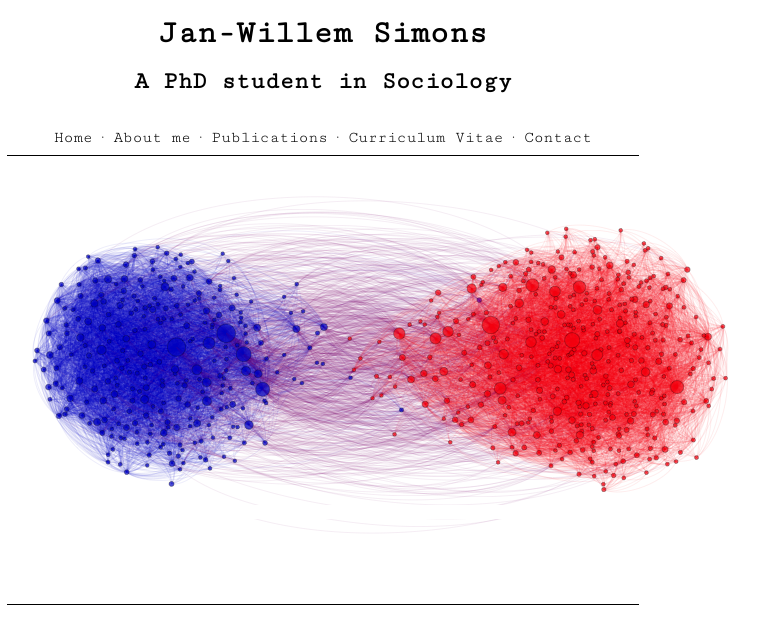
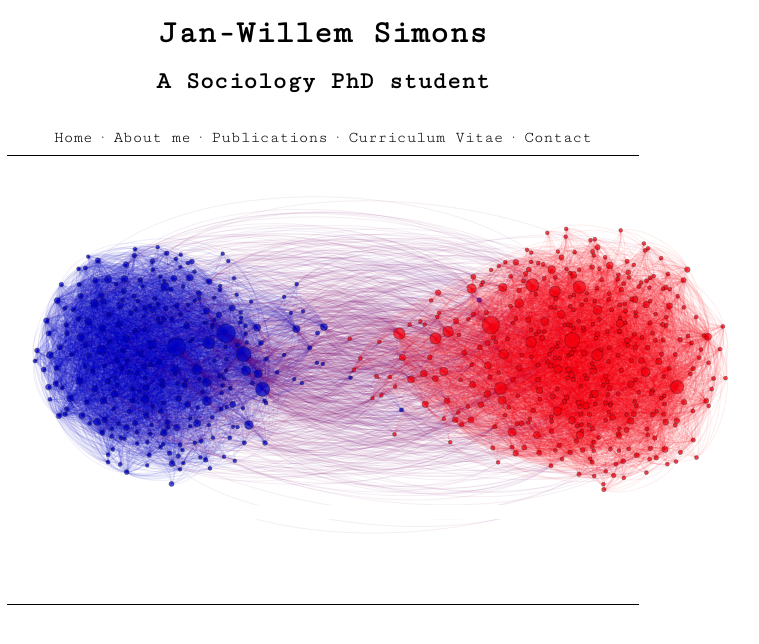
Before and after one commit to jwgsim/jwgsim.github.io, a Jekyll site: the page built from index.md, in a window 1280 px wide. Shown: the top 644 px of the page, without its empty margins (317-1076 px from the left). Built offline with Jekyll 4.4.1, drawn with Linux system fonts in a browser that asks for light colours.

Commit message:
update logo

```diff
--- a/_includes/logo.html
+++ b/_includes/logo.html
@@ -1,6 +1,6 @@
 <div id="logo">
 <p class="small">
 <h1> <font size = "6"> Jan-Willem Simons </font> <h1>
-<font size = "5"> A PhD student in Sociology </font>
+<font size = "5"> A Sociology PhD student </font>
 </p>
 </div>
```
